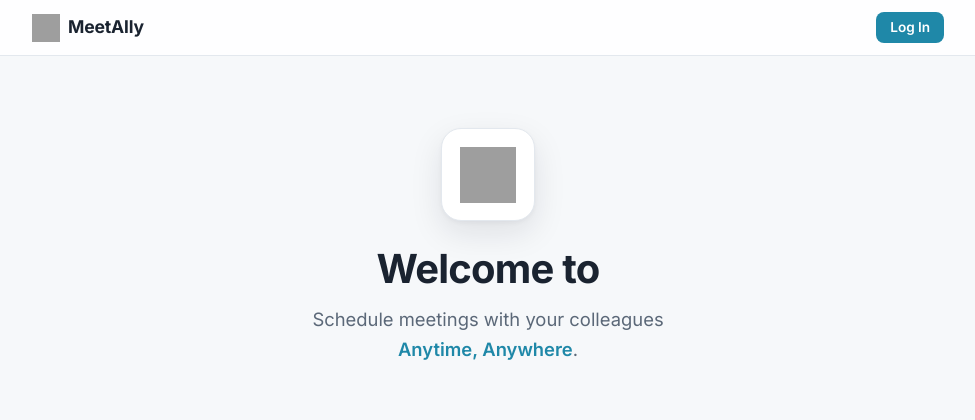
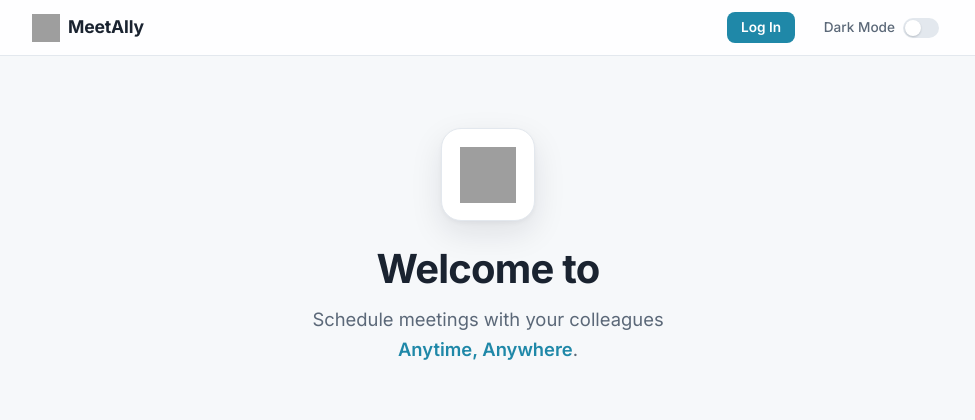
Before and after one commit to barboxinha/MeetAlly, a Django app: page / in a window 1280 px wide. Shown: the top 420 px of the page, without its empty margins (152-1127 px from the left). Run offline with Django 5.2, Linux system fonts and the light colour scheme; grey boxes are pictures that could not be loaded.

Commit message:
Add dark mode toggle

```diff
--- a/templates/base.html
+++ b/templates/base.html
@@ -49,6 +49,10 @@
                 <a href="{% url 'login' %}" class="btn btn-sm">Log In</a>
             </div>
             {% endif %}
+            <button type="button" class="theme-toggle" role="switch" aria-checked="false" aria-label="Dark mode" id="theme-toggle">
+                <span class="theme-toggle-label">Dark Mode</span>
+                <span class="theme-toggle-track" aria-hidden="true"><span class="theme-toggle-thumb"></span></span>
+            </button>
         </nav>
     </header>
     <main class="container {% block container_class %}{% endblock %}">
--- a/website/static/website/style.css
+++ b/website/static/website/style.css
@@ -174,6 +174,52 @@ a:hover {
     color: var(--text-muted);
 }
 
+/* Dark Mode Toggle */
+.theme-toggle,
+button.theme-toggle {
+    gap: 0.5rem;
+    padding: 0.25rem;
+    font-size: 0.85rem;
+    font-weight: 500;
+    color: var(--text-muted);
+    background: transparent;
+}
+
+.theme-toggle:hover,
+button.theme-toggle:hover {
+    color: var(--text);
+    background: transparent;
+    box-shadow: none;
+}
+
+.theme-toggle-track {
+    position: relative;
+    width: 2.25rem;
+    height: 1.25rem;
+    background: var(--border);
+    border-radius: 999px;
+    transition: background var(--transition);
+}
+
+.theme-toggle-thumb {
+    position: absolute;
+    top: 0.125rem;
+    left: 0.125rem;
+    width: 1rem;
+    height: 1rem;
+    background: var(--surface);
+    border-radius: 50%;
+    box-shadow: 0 1px 2px rgba(16, 24, 40, 0.2);
+    transition: transform var(--transition);
+}
+
+.theme-toggle[aria-checked="true"] .theme-toggle-track {
+    background: var(--accent);
+}
+
+.theme-toggle[aria-checked="true"] .theme-toggle-thumb {
+    transform: translateX(1rem);
+}
 
 /* Layout */
 .container {
```
Lines whose indentation alone changed are shown as unchanged.
